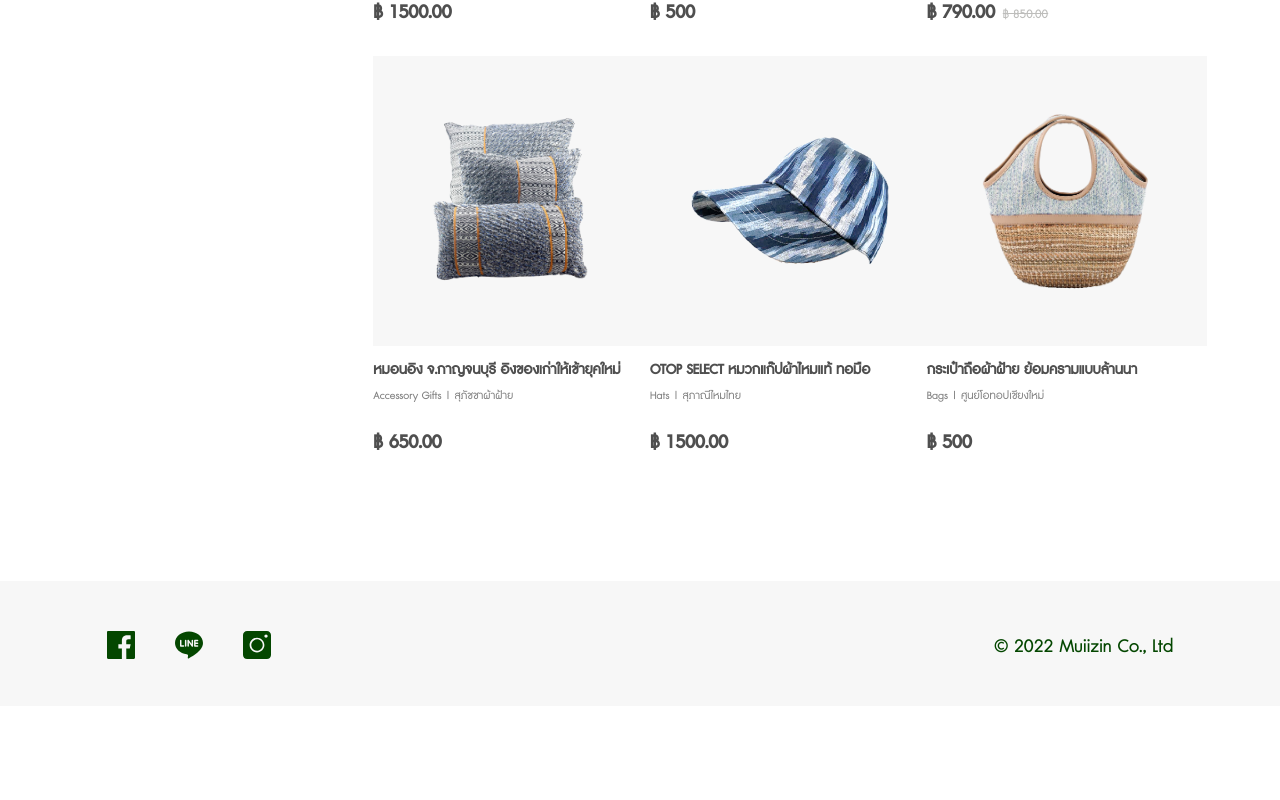
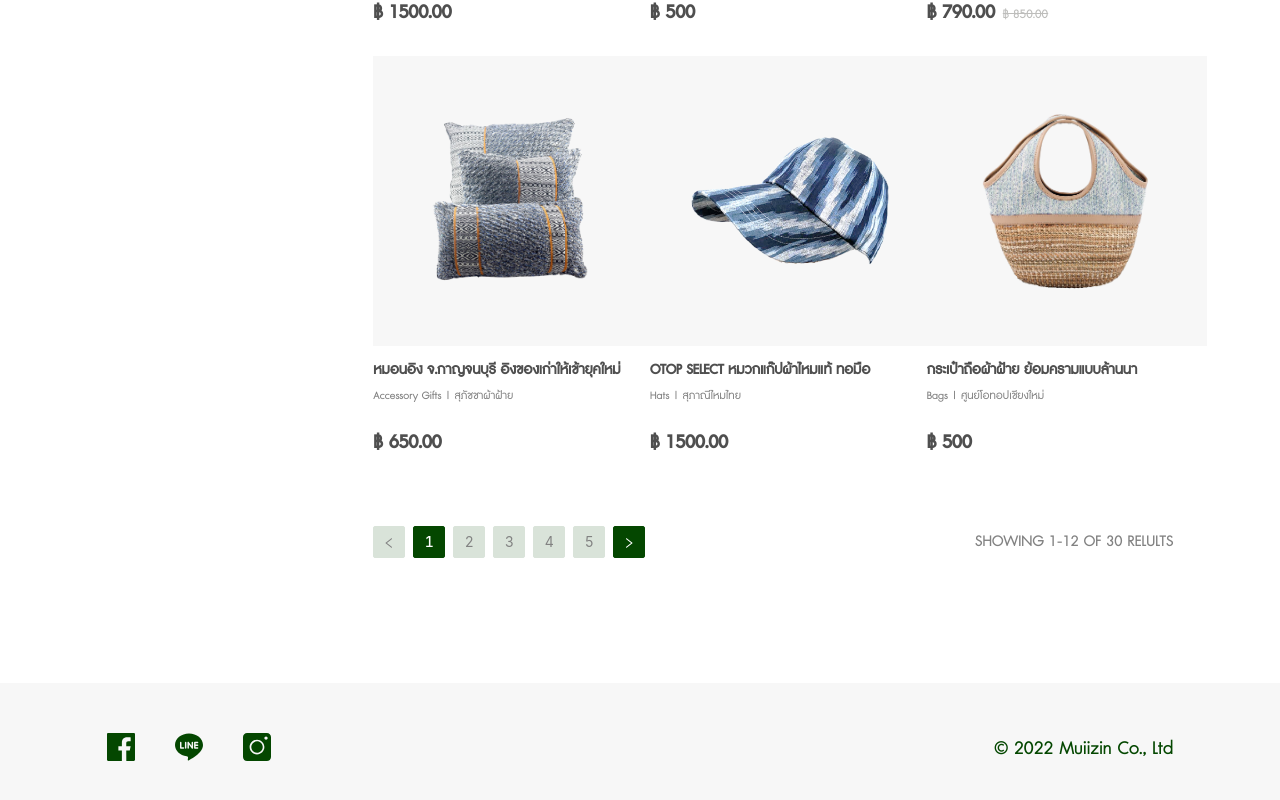
Before and after one commit to baskittisak/muiizin-website, a React (Create React App) app: page /product in a window 1280 px wide. Shown: the part 1450-2250 px from the top of the page. Before the commit the page ends 2156 px from the top, so only its background shows below. Built offline with nearby package versions, Linux system fonts and the light colour scheme.

Commit message:
[EDIT] Header and Footer List

```diff
--- a/src/components/product/ProductList.js
+++ b/src/components/product/ProductList.js
@@ -1,14 +1,15 @@
-import { memo, useState } from "react";
+import { memo, useMemo, useState } from "react";
 import { useResponsive } from "../../utils/useResponsive";
 import { useLanguage } from "../../utils/useLanguage";
 import { productList } from "../../resource/mock_data/productList";
 import styled, { css } from "styled-components";
 import { Box } from "../../styles/common";
 import Layout from "../../center_components/layout/Layout";
-import { Col, Row } from "antd";
+import { Col, Row, Pagination } from "antd";
 import AllFilters from "./Filters/AllFilters";
 import ProductCard from "../../center_components/product/ProductCard";
 import OrderBy from "./OrderBy";
+import Typography from "../../center_components/Typography";
 
 const Container = styled.div`
   margin: 168px 0 125px;
@@ -34,10 +35,57 @@ const HeaderList = styled(Box)`
   margin-bottom: 25px;
 `;
 
+const FooterList = styled(Box)`
+  margin-top: 70px;
+`;
+
+const PaginationContainer = styled(Pagination)`
+  .ant-pagination-item a {
+    color: #828282;
+  }
+
+  .ant-pagination-item {
+    background: #d9e3d9;
+    border-color: #d9e3d9;
+  }
+
+  .ant-pagination-item-active {
+    background: #044700;
+    border-color: #044700;
+  }
+
+  .ant-pagination-item-active a {
+    color: #ffffff;
+  }
+
+  .ant-pagination-prev .ant-pagination-item-link,
+  .ant-pagination-next .ant-pagination-item-link {
+    background-color: #044700;
+    border: 1px solid #044700;
+    color: #ffffff;
+  }
+
+  .ant-pagination-disabled .ant-pagination-item-link {
+    background-color: #d9e3d9;
+    border: 1px solid #d9e3d9;
+    color: #828282;
+  }
+`;
+
 const ProductList = () => {
   const { md, xs } = useResponsive();
   const { language } = useLanguage();
   const [orderBy, setOrderBy] = useState("asc");
+  const [page, setPage] = useState(1);
+
+  const resultText = useMemo(
+    () => (
+      <Typography fontSize={20} lineHeight={22} color="#828282" uppercase>
+        showing 1-12 of 30 relults
+      </Typography>
+    ),
+    []
+  );
 
   return (
     <Layout>
@@ -51,6 +99,7 @@ const ProductList = () => {
               <Col span={18}>
                 <HeaderList justify="space-between" align="center">
                   <OrderBy orderBy={orderBy} setOrderBy={setOrderBy} />
+                  {resultText}
                 </HeaderList>
                 <Row gutter={[md ? 20 : 30, md ? 20 : 30]}>
                   {productList.map((product) => (
@@ -66,6 +115,14 @@ const ProductList = () => {
                     </Col>
                   ))}
                 </Row>
+                <FooterList justify="space-between" align="center">
+                  <PaginationContainer
+                    total={50}
+                    defaultCurrent={page}
+                    onChange={(page) => setPage(page)}
+                  />
+                  {resultText}
+                </FooterList>
               </Col>
             </Row>
           </Col>
```
